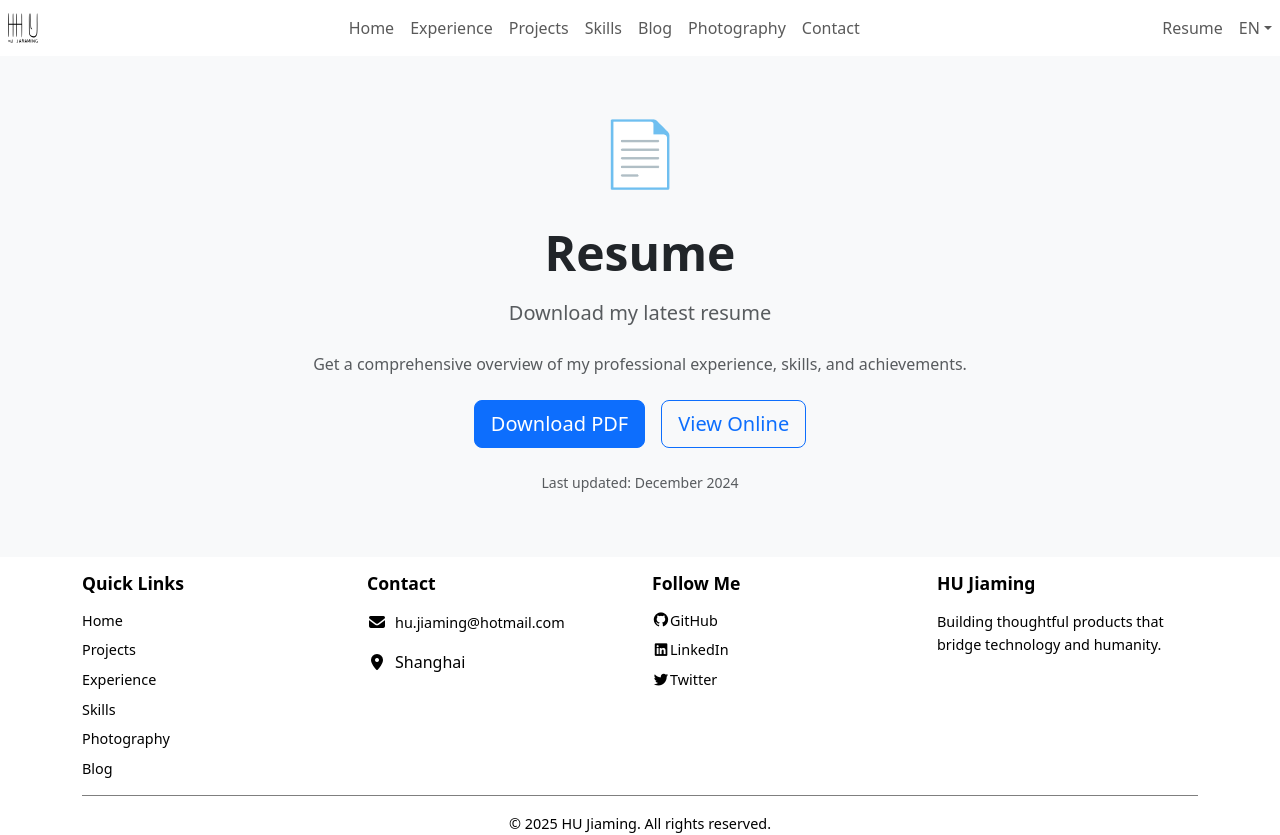
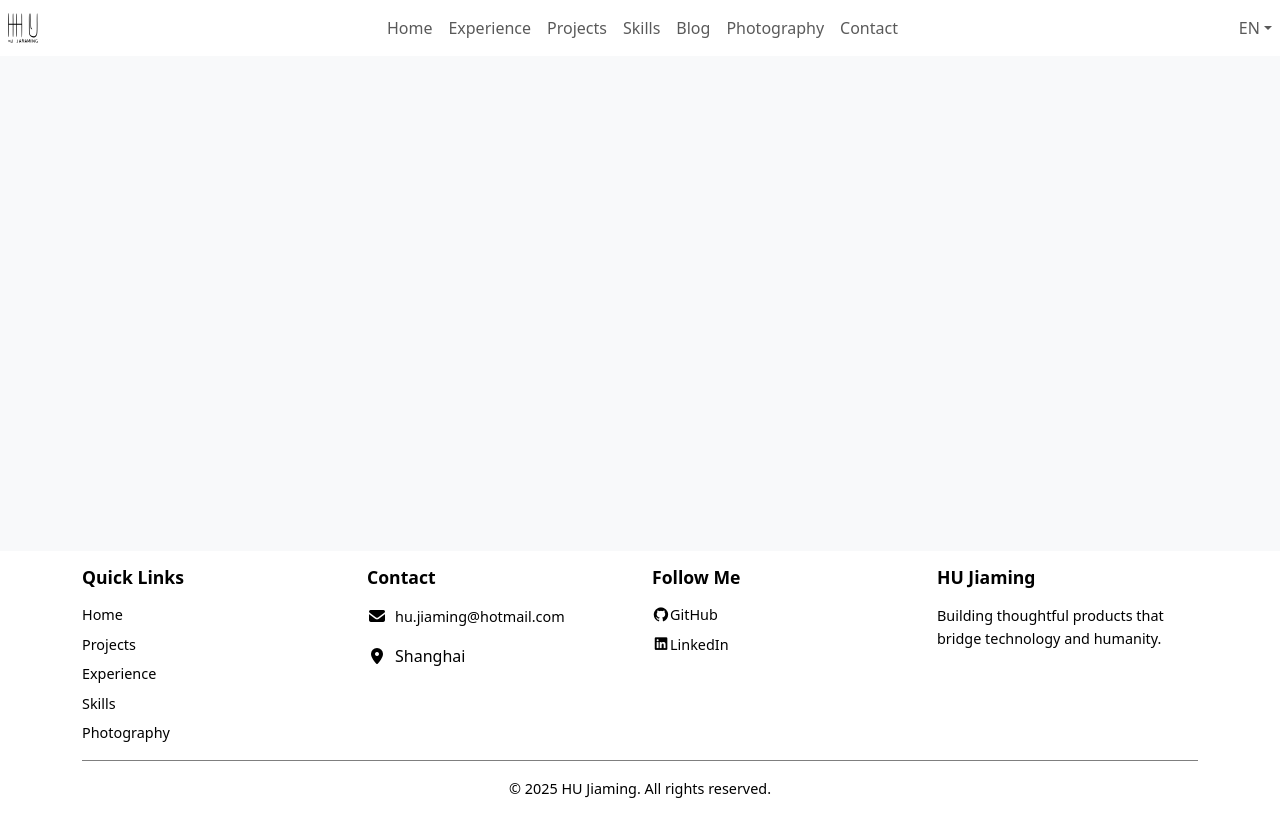
Before and after one commit to ouroboros430/ouroboros430.github.io, a React (Vite) app: page /resume in a window 1280 px wide. After the commit the page ends 800 px from the top, so only its background shows below. Built offline with nearby package versions, Linux system fonts and the light colour scheme.

Commit message:
disbale blog and resume

```diff
--- a/src/App.jsx
+++ b/src/App.jsx
@@ -48,10 +48,10 @@ function App() {
             <Route path="/experience" element={<Experience language={currentLanguage} />} />
             <Route path="/projects" element={<Projects language={currentLanguage} />} />
             <Route path="/skills" element={<Skills language={currentLanguage} />} />
-            <Route path="/blog" element={<Blog language={currentLanguage} />} />
+            {/* <Route path="/blog" element={<Blog language={currentLanguage} />} /> */}
             <Route path="/photography" element={<Photography language={currentLanguage} />} />
             <Route path="/contact" element={<Contact language={currentLanguage} />} />
-            <Route path="/resume" element={<Resume language={currentLanguage} />} />
+            {/* <Route path="/resume" element={<Resume language={currentLanguage} />} /> */}
           </Routes>
         </main>
 
--- a/src/components/Footer/Footer.jsx
+++ b/src/components/Footer/Footer.jsx
@@ -26,7 +26,7 @@ function Footer(Props) {
                             <Link to="/experience" className="footer-item">{translations.experience?.[currentLanguage] || 'Experience'}</Link>
                             <Link to="/skills" className="footer-item">{translations.skills?.[currentLanguage] || 'Skills'}</Link>
                             <Link to="/photography" className="footer-item">{translations.photography?.[currentLanguage] || 'Photography'}</Link>
-                            <Link to="/blog" className="footer-item">{translations.blog?.[currentLanguage] || 'Blog'}</Link>
+                            {/* <Link to="/blog" className="footer-item">{translations.blog?.[currentLanguage] || 'Blog'}</Link> */}
                         </div>
                     </Col>
 
@@ -64,20 +64,12 @@ function Footer(Props) {
                                 <i className="fab fa-github"></i> {translations.github[currentLanguage]}
                             </a>
                             <a
-                                href="#linkedin"
+                                href="https://www.linkedin.com/in/jiaming-hu-85aa98128/"
                                 target="_blank"
                                 rel="noopener noreferrer"
                                 className="footer-item"
                             >
                                 <i className="fab fa-linkedin"></i> {translations.linkedin[currentLanguage]}
-                            </a>
-                            <a
-                                href="#twitter"
-                                target="_blank"
-                                rel="noopener noreferrer"
-                                className="footer-item"
-                            >
-                                <i className="fab fa-twitter"></i> {translations.twitter[currentLanguage]}
                             </a>
                         </div>
                     </Col>
--- a/src/components/Navigator/Navigator.jsx
+++ b/src/components/Navigator/Navigator.jsx
@@ -91,9 +91,9 @@ function Navigator(Props) {
                         </Nav.Link>
                     </Nav>
                     <Nav>
-                        <Nav.Link as={Link} to="/resume">
+                        {/* <Nav.Link as={Link} to="/resume">
                             {translations.nav_button_resume?.[currentLanguage] || 'Resume'}
-                        </Nav.Link>
+                        </Nav.Link> */}
                         <NavDropdown
                             title={translations.nav_button_language?.[currentLanguage] || 'Language'}
                             id="language-nav-dropdown"
```
Also changed, not shown: 3 other files (tests, documents, lock files or other folders).
